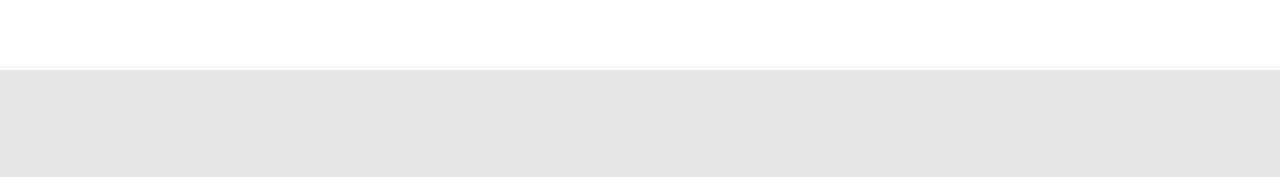
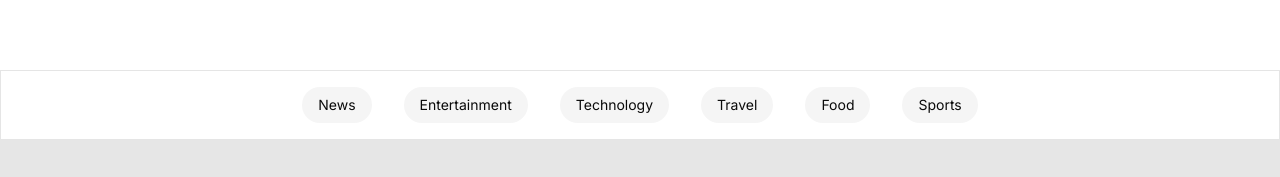
Before and after one commit to emediongudoh/aurora_news_digest, a Next.js app: page / in a window 1280 px wide. Shown: the part 417-594 px from the top of the page. Built offline with nearby package versions, Linux system fonts and the light colour scheme.

Commit message:
topics bar set

```diff
--- a/src/app/(news)/page.tsx
+++ b/src/app/(news)/page.tsx
@@ -1,9 +1,11 @@
 import { HeroCTA } from "@/components/hero-cta";
+import { TopicsBar } from "@/components/topics-bar";
 
 export default function Home() {
   return (
     <div>
       <HeroCTA />
+      <TopicsBar />
     </div>
   );
 }
--- a/src/components/header.tsx
+++ b/src/components/header.tsx
@@ -31,7 +31,7 @@
   };
 
   return (
-    <header className="flex items-center justify-between border-t-2 border-b border-t-lime-700 bg-white p-4 dark:bg-[#121212]">
+    <header className="sticky top-0 flex items-center justify-between border-t-2 border-b border-t-lime-700 bg-white p-4 dark:bg-[#121212]">
       <Logo />
 
       <div className="flex items-center gap-4">
--- /dev/null
+++ b/src/components/topic-item.tsx
@@ -0,0 +1,17 @@
+import Link from "next/link";
+
+interface TopicItemProps {
+  label: string;
+  href: string;
+}
+
+export const TopicItem = ({ label, href }: TopicItemProps) => {
+  return (
+    <Link
+      href={`/topic/${href}`}
+      className="bg-muted rounded-full px-4 py-2 text-sm transition duration-300 hover:bg-lime-700 hover:text-white dark:hover:bg-lime-700"
+    >
+      {label}
+    </Link>
+  );
+};
--- /dev/null
+++ b/src/components/topics-bar.tsx
@@ -0,0 +1,16 @@
+import { topics } from "@/configs";
+import { TopicItem } from "./topic-item";
+
+export const TopicsBar = () => {
+  return (
+    <div className="flex items-center justify-center gap-8 border bg-white p-4 dark:bg-[#171717]">
+      {topics.map(topic => (
+        <TopicItem
+          key={topic.id}
+          label={topic.label}
+          href={topic.href}
+        />
+      ))}
+    </div>
+  );
+};
--- /dev/null
+++ b/src/configs/index.ts
@@ -0,0 +1,32 @@
+export const topics = [
+  {
+    id: 1,
+    label: "News",
+    href: "news",
+  },
+  {
+    id: 2,
+    label: "Entertainment",
+    href: "entertainment",
+  },
+  {
+    id: 3,
+    label: "Technology",
+    href: "technology",
+  },
+  {
+    id: 4,
+    label: "Travel",
+    href: "travel",
+  },
+  {
+    id: 5,
+    label: "Food",
+    href: "food",
+  },
+  {
+    id: 6,
+    label: "Sports",
+    href: "sports",
+  },
+];
```
